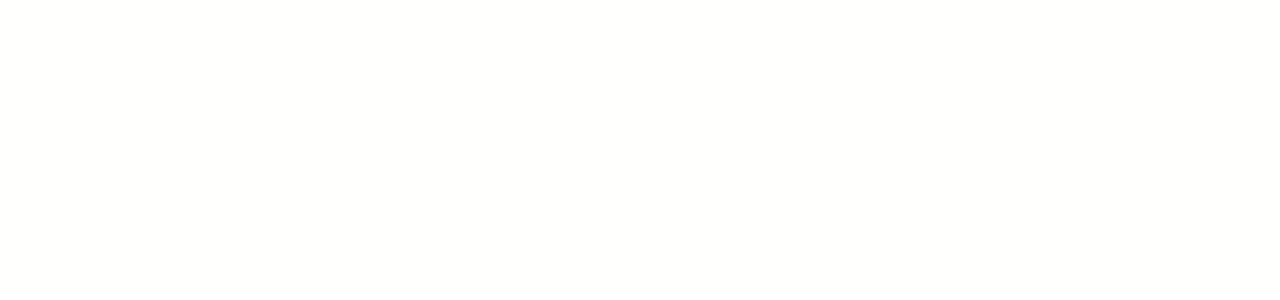
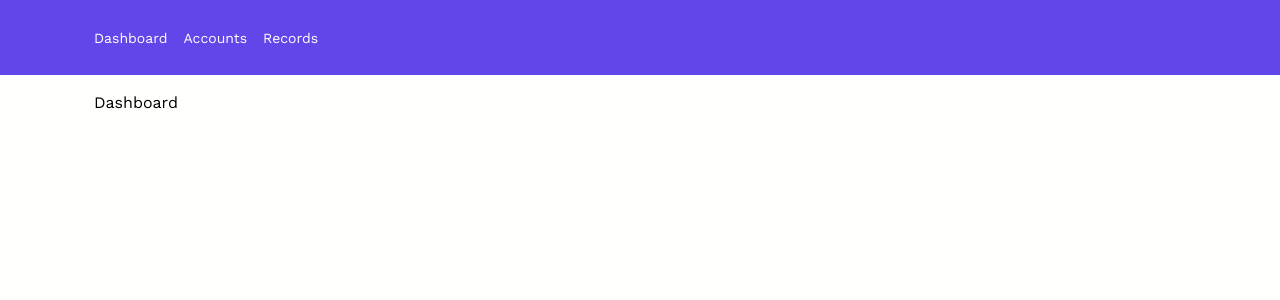
Before and after one commit to aprendizfc/trackify_frontend, a React (Vite) app: page / in a window 1280 px wide. Before the commit this address had no page. Shown: the top 300 px of the page. Built offline with nearby package versions, Linux system fonts and the light colour scheme.

Commit message:
Display home layout routes

```diff
--- a/src/routes.tsx
+++ b/src/routes.tsx
@@ -3,6 +3,7 @@
 import Login from './containers/Login/Login'
 import Register from './containers/Register/Register'
 import AuthLayout from './layouts/AuthLayout/AuthLayout'
+import HomeLayout from './layouts/HomeLayout/HomeLayout'
 
 export default function AppRoutes() {
   return (
@@ -11,6 +12,12 @@
         <Route path="/login" element={<Login />} />
         <Route path="/register" element={<Register />} />
       </Route>
+
+      <Route element={<HomeLayout />}>
+        <Route index element={<p>Dashboard</p>} />
+        <Route path="accounts" element={<p>Accounts</p>} />
+        <Route path="records" element={<p>Records</p>} />
+      </Route>
     </Routes>
   )
 }
```
